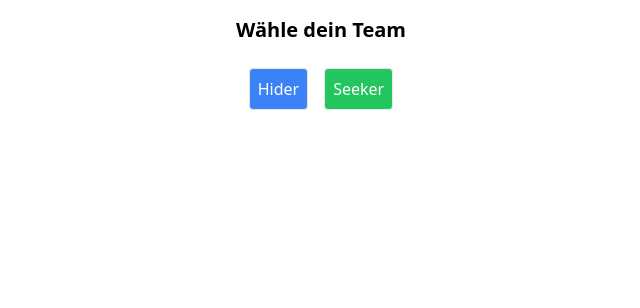
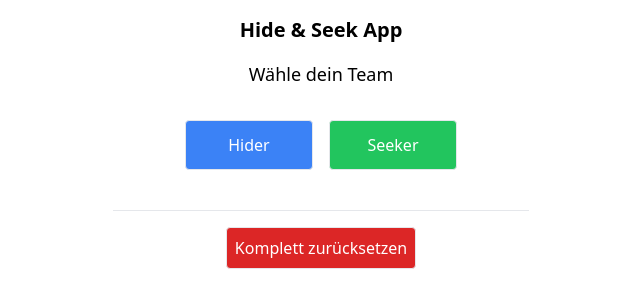
Before and after one commit to sigmaTUFF/hide-and-seek-app-v2, a React (Vite) app: page / in a window 1280 px wide. Shown: the top 308 px of the page, without its empty margins (319-959 px from the left). Built offline with nearby package versions, Linux system fonts and the light colour scheme.

Commit message:
Update MainMenu.jsx

```diff
--- a/src/MainMenu.jsx
+++ b/src/MainMenu.jsx
@@ -4,30 +4,98 @@ import Seeker from "./Seeker";
 
 export default function MainMenu() {
   const [team, setTeam] = useState(null);
+  const [showResetConfirm, setShowResetConfirm] = useState(false);
+
+  const goBackToMenu = () => {
+    setTeam(null);
+  };
+
+  const resetEverything = () => {
+    setShowResetConfirm(true);
+  };
+
+  const confirmReset = () => {
+    // Hider-Daten zurücksetzen
+    localStorage.removeItem("hiderInventory");
+    localStorage.removeItem("maxInventorySize");
+
+    // Seeker-Daten zurücksetzen
+    localStorage.removeItem("usedCompareOptions");
+    localStorage.removeItem("usedPrecisionWords");
+    localStorage.removeItem("usedPhotoPrompts");
+    localStorage.removeItem("usedMasseOptions");
+    localStorage.removeItem("usedThermometerOptions");
+    localStorage.removeItem("usedRadarOptions");
+
+    setShowResetConfirm(false);
+    setTeam(null); // Zurück zum Hauptmenü nach Reset
+
+    // Seite neu laden um alle Komponenten zu resetten
+    window.location.reload();
+  };
+
+  const cancelReset = () => {
+    setShowResetConfirm(false);
+  };
 
   if (!team) {
     return (
       <div className="max-w-md mx-auto p-4 text-center">
-        <h1 className="text-xl font-bold mb-4">Wähle dein Team</h1>
+        <h1 className="text-xl font-bold mb-4">Hide & Seek App</h1>
+        <h2 className="text-lg mb-6">Wähle dein Team</h2>
+
         <button
-          className="btn m-2 p-2 border rounded bg-blue-500 text-white"
+          className="btn m-2 p-3 border rounded bg-blue-500 text-white hover:bg-blue-600 w-32"
           onClick={() => setTeam("hider")}
         >
           Hider
         </button>
+
         <button
-          className="btn m-2 p-2 border rounded bg-green-500 text-white"
+          className="btn m-2 p-3 border rounded bg-green-500 text-white hover:bg-green-600 w-32"
           onClick={() => setTeam("seeker")}
         >
           Seeker
         </button>
+
+        <div className="mt-8 pt-4 border-t">
+          <button
+            onClick={resetEverything}
+            className="btn p-2 border rounded bg-red-600 text-white hover:bg-red-700"
+          >
+            Komplett zurücksetzen
+          </button>
+
+          {showResetConfirm && (
+            <div className="mt-4 p-4 border rounded bg-yellow-100">
+              <p className="mb-3 font-semibold">
+                Willst du wirklich alle Spieldaten zurücksetzen?
+              </p>
+              <p className="mb-4 text-sm text-gray-600">
+                Dies löscht alle Hider-Karten und alle verwendeten Seeker-Fragen!
+              </p>
+              <button
+                onClick={confirmReset}
+                className="btn p-2 mr-2 bg-red-600 text-white rounded hover:bg-red-700"
+              >
+                Ja, alles zurücksetzen
+              </button>
+              <button
+                onClick={cancelReset}
+                className="btn p-2 bg-gray-400 rounded hover:bg-gray-500"
+              >
+                Abbrechen
+              </button>
+            </div>
+          )}
+        </div>
       </div>
     );
   }
 
   if (team === "hider") {
-    return <Hider />;
+    return <Hider goBackToMenu={goBackToMenu} />;
   }
 
-  return <Seeker />;
+  return <Seeker goBackToMenu={goBackToMenu} />;
 }
```
